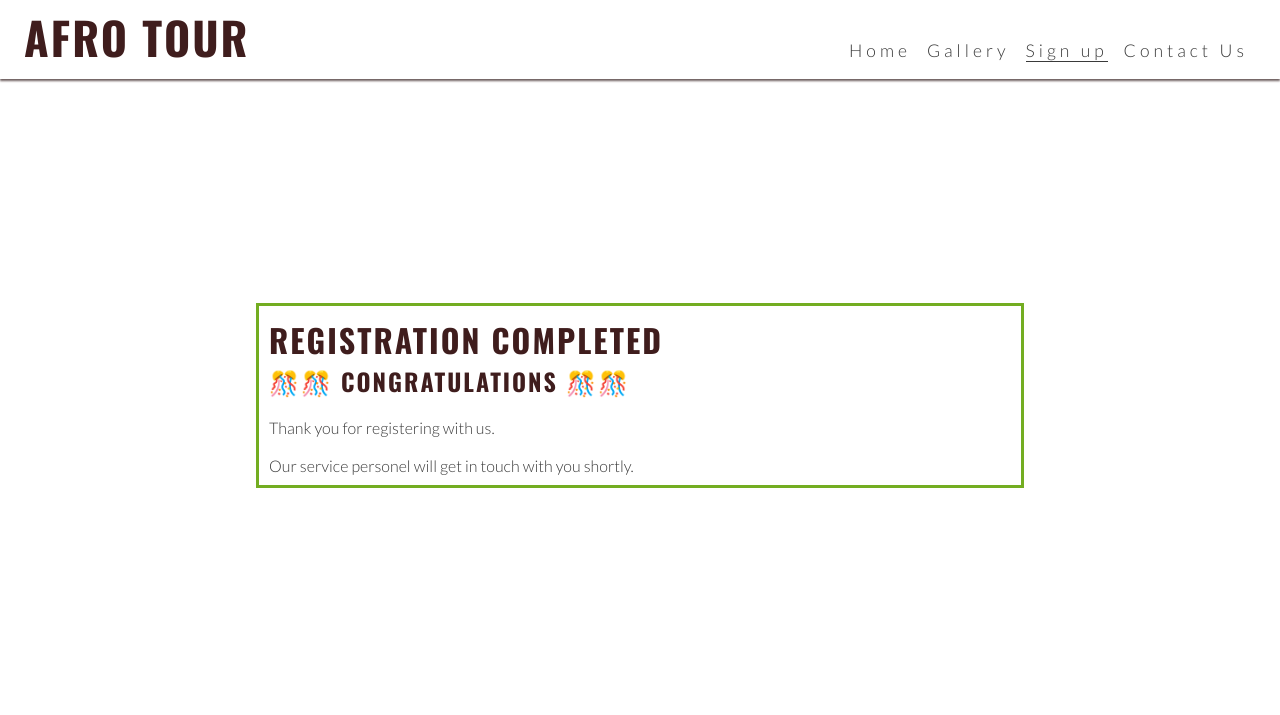
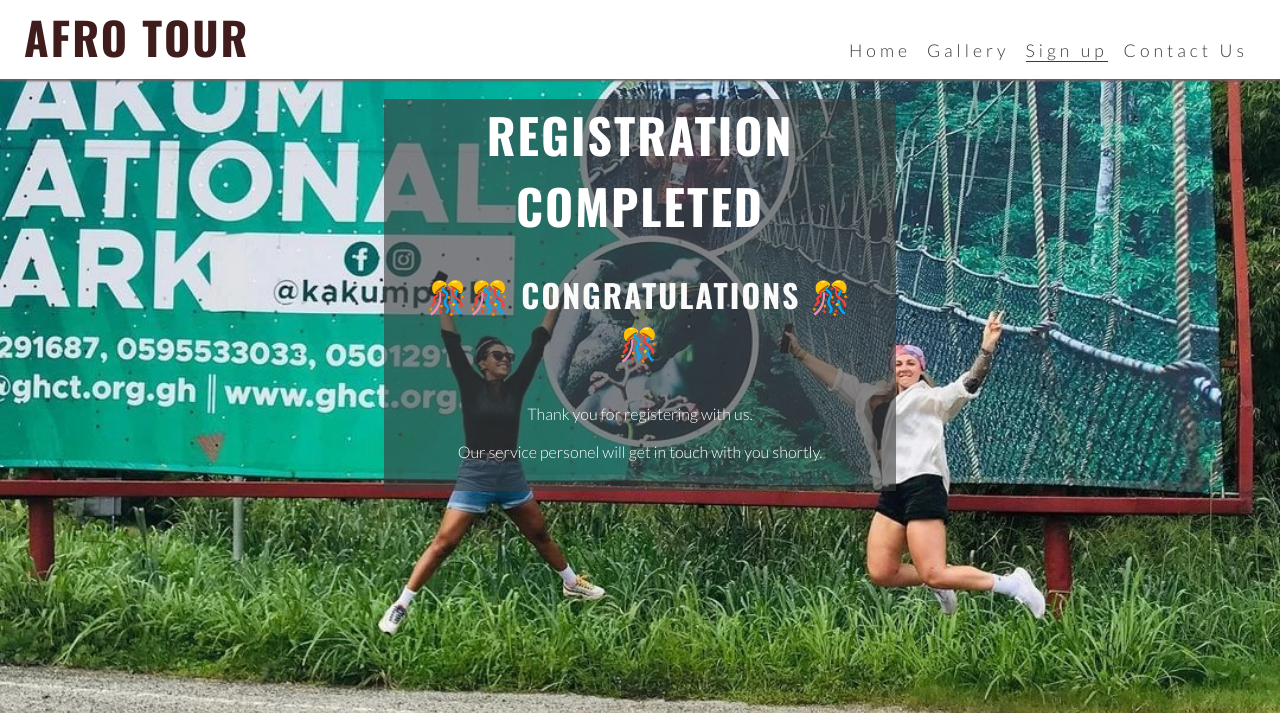
Before and after one commit to Amba2018/afro-tour, a plain HTML site: page signup_response.html in a window 1280 px wide. Shown: the top 715 px of the page. Drawn offline with nearby package versions, Linux system fonts and the light colour scheme.

Commit message:
Add image and style to signup response

```diff
--- a/assets/css/style.css
+++ b/assets/css/style.css
@@ -184,7 +184,7 @@ main {
 
 /* Form */
 #signup {
-    background-image: url("../images/KakumNP13.webp");
+    background-image: url("../images/KakumNP13.webp") ;
     background-size: cover;
     background-position: 75%;
     padding: 20px 10% 0 10%;
@@ -249,11 +249,36 @@ input[type=email] {
 }
 
 /*Signup Response*/
+#thank-you {
+    background-image: url("../images/KakumNP7.webp") ;
+    background-size: cover;
+    background-position: 75%;
+    padding: 20px 10% 0 10%;
+    flex-grow: 1;
+}
+
+#thank-you h1{
+    text-align: center;
+    color: #ffffff;
+    font-size: 300%;
+    background-color: rgba(61, 60, 60, 0.6);
+    margin: auto;
+    width: 50%;
+}
+
 .response {
+    color: #ffffff;
+    background-color: rgba(61, 60, 60, 0.6);
+    padding: 30px;
+    text-align: center;
     margin: auto;
-    width: 60%;
-    border: 3px solid #73AD21;
-    padding: 10px;
+    width: 50%;
+}
+
+#response>h1,h2 {
+    color: #fafafa;
+    margin-bottom: 20px;
+    font-size: xx-large;
 }
 
 /*Contact section*/
--- a/signup_response.html
+++ b/signup_response.html
@@ -55,8 +55,9 @@
 
     <!--Main Content-->
     <main>
+        <section id="thank-you">
+            <h1>Registration Completed </h1>
         <div class="response">
-            <h1>Registration Completed </h1>
 
             <h2>🎊🎊 Congratulations 🎊🎊 </h2>
             <br>
@@ -64,6 +65,7 @@
             <br>
             <p>Our service personel will get in touch with you shortly. </p>
         </div>
+    </section>
     </main>
 
     <!--Footer-->
```
